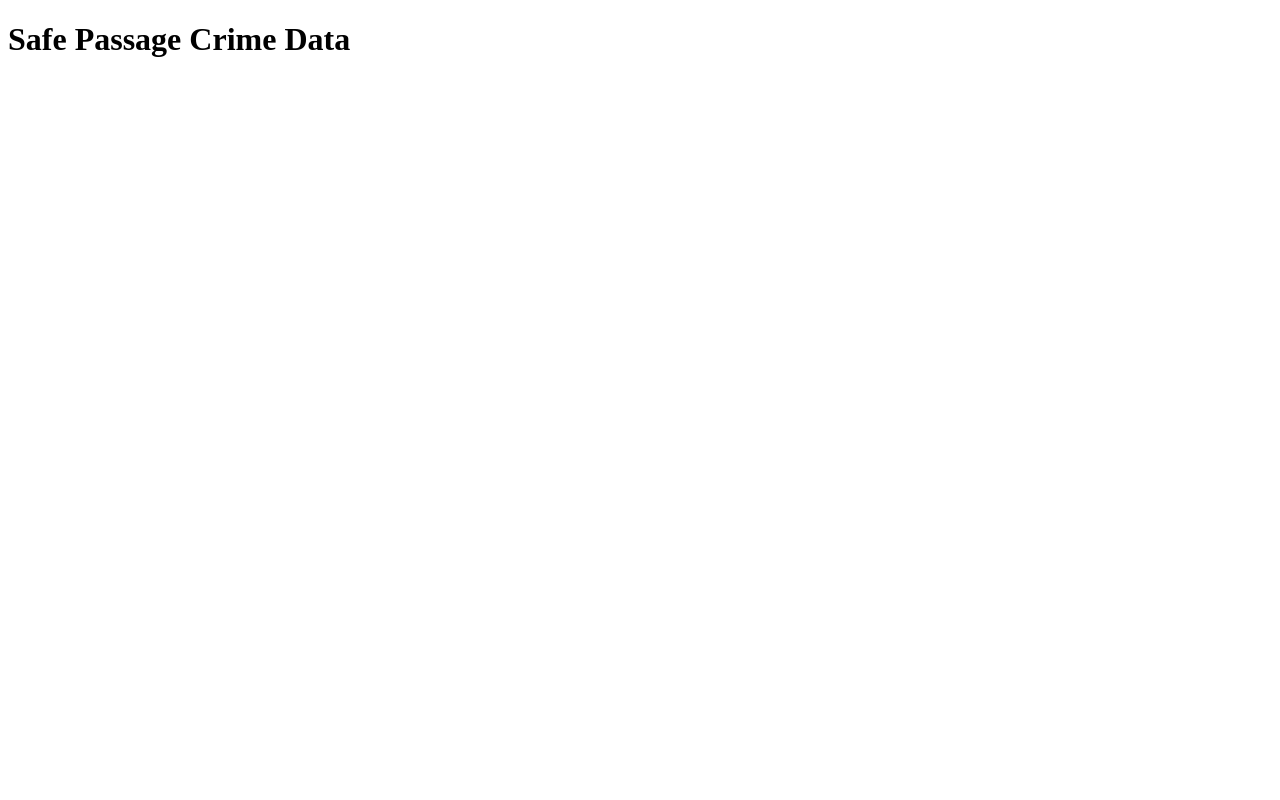
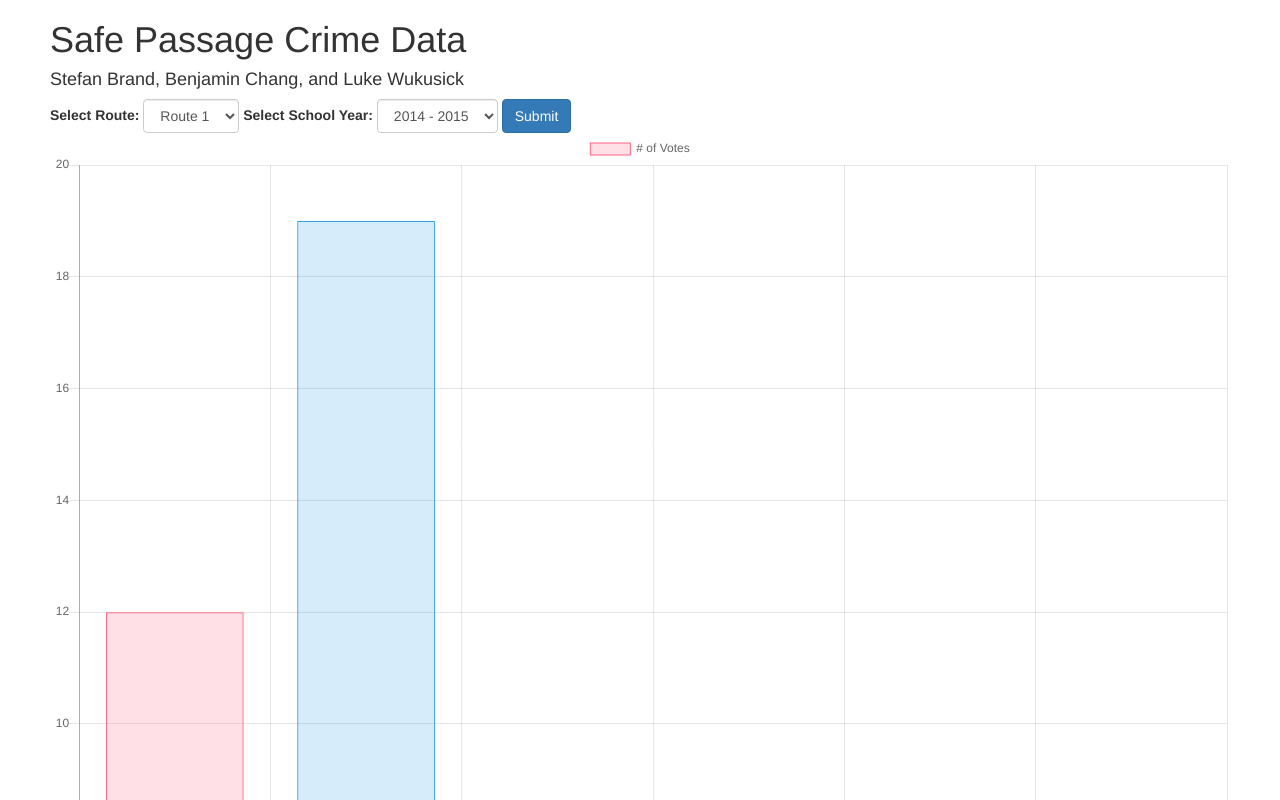
Before and after one commit to sbrand83/hadoop-project-frontend, a plain HTML site: page index.html in a window 1280 px wide. Shown: the top 800 px of the page. Drawn offline with nearby package versions, Linux system fonts and the light colour scheme.

Commit message:
added form and moved chart js out of html

```diff
--- a/css/index.css
+++ b/css/index.css
@@ -0,0 +1,3 @@
+body {
+    margin: 20px 50px 20px 50px;
+}
--- a/index.html
+++ b/index.html
@@ -3,13 +3,38 @@
 <head>
     <meta charset="UTF-8">
     <meta name="viewport" content="width=device-width, initial-scale=1.0">
+    <link href="https://maxcdn.bootstrapcdn.com/bootstrap/3.3.7/css/bootstrap.min.css" rel="stylesheet" integrity="sha384-BVYiiSIFeK1dGmJRAkycuHAHRg32OmUcww7on3RYdg4Va+PmSTsz/K68vbdEjh4u" crossorigin="anonymous">
     <link rel="stylesheet" type="text/css" href="css/index.css">
     <title>Safe Passage Crime Project</title>
 </head>
 <body>
     <h1>Safe Passage Crime Data</h1>
+    <h4>Stefan Brand, Benjamin Chang, and Luke Wukusick</h4>
+    <form action="" method="get" class="form-inline">
+        <fieldset class="form-group">
+            <label for="">Select Route: </label>
+            <select name="" id="" class="form-control">
+                <option value="">Route 1</option>
+                <option value="">Route 2</option>
+                <option value="">Route 3</option>
+            </select>
+            <label for="">Select School Year: </label>
+            <select name="" id="" class="form-control">
+                <option value="">2014 - 2015</option>
+                <option value="">2015 - 2016</option>
+                <option value="">2016 - 2017</option>
+            </select>
+            <button type="button" class="btn btn-primary">Submit</button>
+        </fieldset>
+    </form>
     <div id="data-table"></div>
+    <canvas id="chart" width="400" height="400"></canvas>
+
     <script src="https://ajax.googleapis.com/ajax/libs/jquery/3.2.1/jquery.min.js"></script>
+    <script src="https://cdnjs.cloudflare.com/ajax/libs/Chart.js/2.7.1/Chart.bundle.min.js"></script>
+    <script>
+
+        </script>
     <script src="js/index.js" type="text/javascript"></script>
 </body>
 </html>
--- a/js/index.js
+++ b/js/index.js
@@ -20,4 +20,42 @@
             }
         });
     }
+
+    const ctx = $("#chart").get(0).getContext('2d');
+    let chart = new Chart(ctx, {
+        type: 'bar',
+        data: {
+            labels: ["Red", "Blue", "Yellow", "Green", "Purple", "Orange"],
+            datasets: [{
+                label: '# of Votes',
+                data: [12, 19, 3, 5, 2, 3],
+                backgroundColor: [
+                    'rgba(255, 99, 132, 0.2)',
+                    'rgba(54, 162, 235, 0.2)',
+                    'rgba(255, 206, 86, 0.2)',
+                    'rgba(75, 192, 192, 0.2)',
+                    'rgba(153, 102, 255, 0.2)',
+                    'rgba(255, 159, 64, 0.2)'
+                ],
+                borderColor: [
+                    'rgba(255,99,132,1)',
+                    'rgba(54, 162, 235, 1)',
+                    'rgba(255, 206, 86, 1)',
+                    'rgba(75, 192, 192, 1)',
+                    'rgba(153, 102, 255, 1)',
+                    'rgba(255, 159, 64, 1)'
+                ],
+                borderWidth: 1
+            }]
+        },
+        options: {
+            scales: {
+                yAxes: [{
+                    ticks: {
+                        beginAtZero:true
+                    }
+                }]
+            }
+        }
+    });
 })();
```
